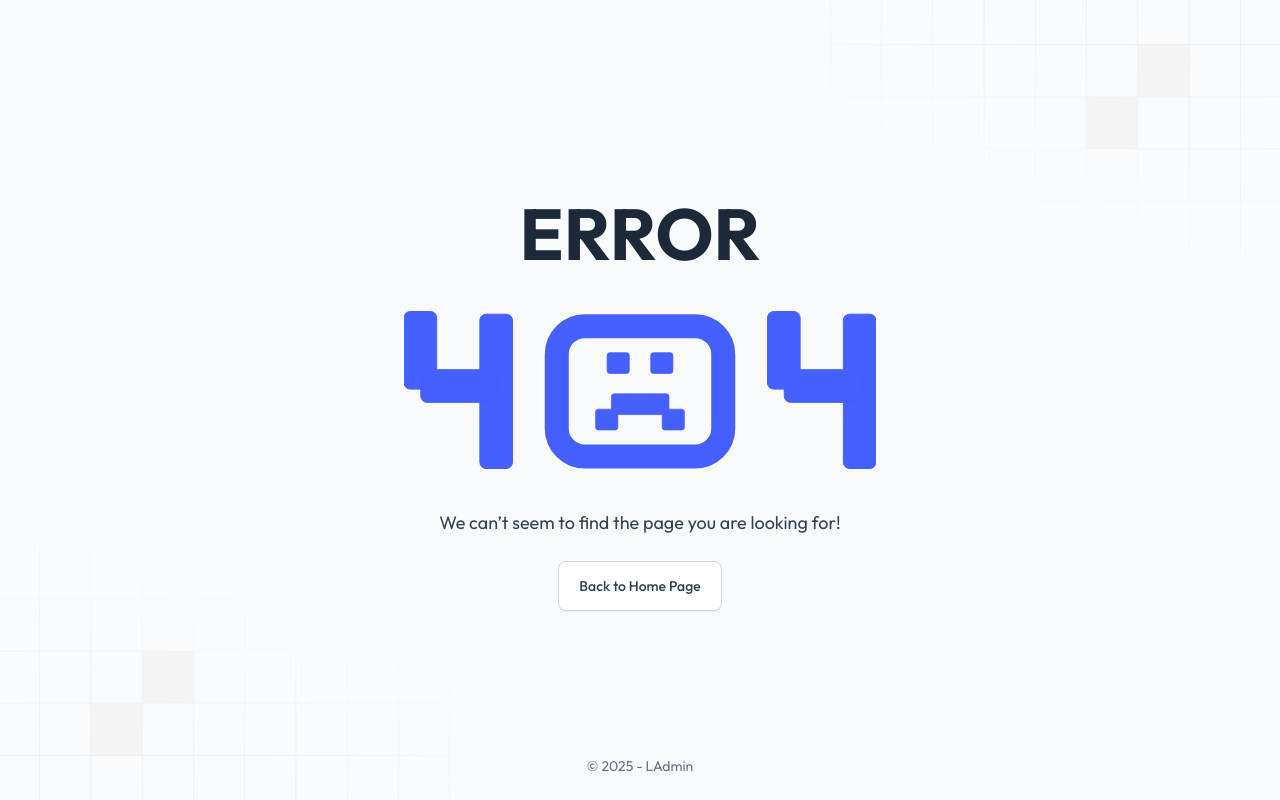
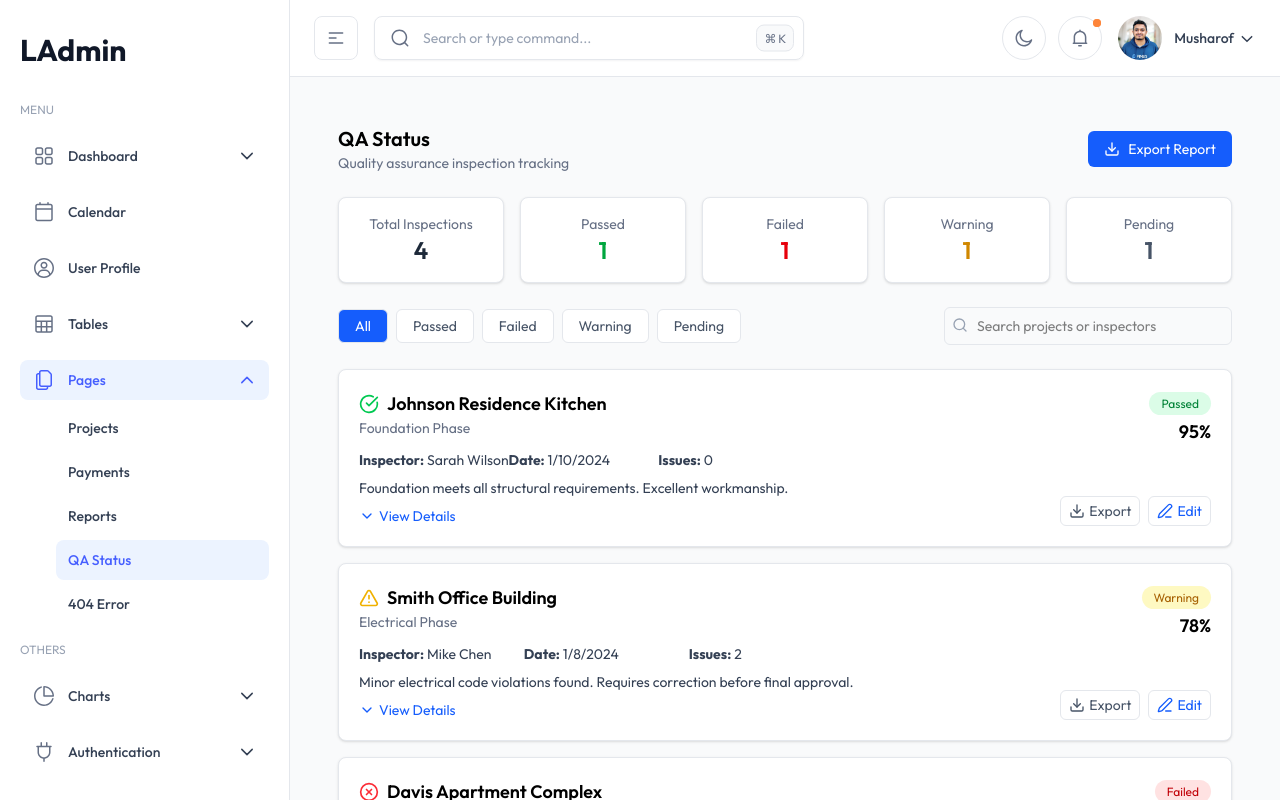
Before and after one commit to risvinmpm/LAdmin, a Next.js app: page /qastatus in a window 1280 px wide. Before the commit this address had no page. Shown: the top 800 px of the page. Built offline with nearby package versions, Linux system fonts and the light colour scheme.

Commit message:
qastastus page start

```diff
--- /dev/null
+++ b/src/app/(admin)/(others-pages)/qastatus/page.tsx
@@ -0,0 +1,277 @@
+"use client";
+
+import { useState } from "react";
+import {
+  CheckCircle,
+  AlertTriangle,
+  XCircle,
+  Clock,
+  Download,
+  Edit3,
+  Search,
+  ChevronDown,
+  ChevronUp,
+} from "lucide-react";
+
+interface ChecklistItem {
+  label: string;
+  result: string;
+}
+
+interface Inspection {
+  id: number;
+  project: string;
+  phase: string;
+  inspector: string;
+  date: string;
+  issues: number;
+  status: "Passed" | "Failed" | "Warning" | "Pending";
+  notes: string;
+  score: number;
+}
+
+const checklistTemplate: ChecklistItem[] = [
+  { label: "General Cleanliness", result: "Passed" },
+  { label: "Equipment Condition", result: "Passed" },
+  { label: "Safety Compliance", result: "Passed" },
+  { label: "Material Quality", result: "Passed" },
+  { label: "Documentation", result: "Passed" },
+];
+
+const inspectionsData: Inspection[] = [
+  {
+    id: 1,
+    project: "Johnson Residence Kitchen",
+    phase: "Foundation Phase",
+    inspector: "Sarah Wilson",
+    date: "1/10/2024",
+    issues: 0,
+    status: "Passed",
+    notes: "Foundation meets all structural requirements. Excellent workmanship.",
+    score: 95,
+  },
+  {
+    id: 2,
+    project: "Smith Office Building",
+    phase: "Electrical Phase",
+    inspector: "Mike Chen",
+    date: "1/8/2024",
+    issues: 2,
+    status: "Warning",
+    notes: "Minor electrical code violations found. Requires correction before final approval.",
+    score: 78,
+  },
+  {
+    id: 3,
+    project: "Davis Apartment Complex",
+    phase: "Plumbing Phase",
+    inspector: "Lisa Rodriguez",
+    date: "1/5/2024",
+    issues: 4,
+    status: "Failed",
+    notes: "Multiple plumbing violations. Work must be redone and re-inspected.",
+    score: 65,
+  },
+  {
+    id: 4,
+    project: "Wilson Retail Store",
+    phase: "HVAC Phase",
+    inspector: "John Adams",
+    date: "1/3/2024",
+    issues: 0,
+    status: "Pending",
+    notes: "Inspection scheduled next week.",
+    score: 0,
+  },
+];
+
+export default function QAStatusPage() {
+  const [filter, setFilter] = useState<"All" | "Passed" | "Failed" | "Warning" | "Pending">("All");
+  const [search, setSearch] = useState("");
+  const [expandedId, setExpandedId] = useState<number | null>(null);
+
+  const filteredInspections = inspectionsData.filter((insp) => {
+    const matchesFilter = filter === "All" || insp.status === filter;
+    const matchesSearch =
+      insp.project.toLowerCase().includes(search.toLowerCase()) ||
+      insp.inspector.toLowerCase().includes(search.toLowerCase());
+    return matchesFilter && matchesSearch;
+  });
+
+  const stats = {
+    total: inspectionsData.length,
+    passed: inspectionsData.filter((i) => i.status === "Passed").length,
+    failed: inspectionsData.filter((i) => i.status === "Failed").length,
+    warning: inspectionsData.filter((i) => i.status === "Warning").length,
+    pending: inspectionsData.filter((i) => i.status === "Pending").length,
+  };
+
+  return (
+    <div className="p-6 space-y-6">
+      {/* Header */}
+      <div className="flex justify-between items-center">
+        <div>
+          <h1 className="text-xl font-semibold">QA Status</h1>
+          <p className="text-sm text-gray-500">Quality assurance inspection tracking</p>
+        </div>
+        <button className="bg-blue-600 text-white px-4 py-2 rounded-md hover:bg-blue-700 text-sm flex items-center gap-2">
+          <Download size={16} /> Export Report
+        </button>
+      </div>
+
+      {/* Stats Summary */}
+      <div className="grid grid-cols-2 sm:grid-cols-5 gap-4">
+        <Stat label="Total Inspections" value={stats.total} />
+        <Stat label="Passed" value={stats.passed} color="text-green-600" />
+        <Stat label="Failed" value={stats.failed} color="text-red-600" />
+        <Stat label="Warning" value={stats.warning} color="text-yellow-600" />
+        <Stat label="Pending" value={stats.pending} color="text-gray-600" />
+      </div>
+
+      {/* Filters & Search */}
+      <div className="flex flex-wrap justify-between items-center gap-3">
+        <div className="flex flex-wrap gap-2">
+          {["All", "Passed", "Failed", "Warning", "Pending"].map((status) => (
+            <button
+              key={status}
+              onClick={() => setFilter(status as any)}
+              className={`px-4 py-1.5 text-sm rounded-md border ${
+                filter === status
+                  ? "bg-blue-600 text-white"
+                  : "bg-white text-gray-600 hover:bg-gray-100"
+              }`}
+            >
+              {status}
+            </button>
+          ))}
+        </div>
+
+        <div className="relative w-72">
+          <Search className="absolute left-2 top-2.5 text-gray-400 w-4 h-4" />
+          <input
+            type="text"
+            placeholder="Search projects or inspectors"
+            className="w-full pl-8 pr-3 py-2 text-sm border rounded-md focus:ring-2 focus:ring-blue-500 focus:outline-none"
+            value={search}
+            onChange={(e) => setSearch(e.target.value)}
+          />
+        </div>
+      </div>
+
+      {/* Inspection Cards */}
+      <div className="space-y-4">
+        {filteredInspections.map((insp) => (
+          <div
+            key={insp.id}
+            className="border rounded-lg p-5 bg-white shadow-sm hover:shadow-md transition"
+          >
+            <div className="flex justify-between">
+              {/* Left Info */}
+              <div>
+                <div className="flex items-center gap-2">
+                  {insp.status === "Passed" && (
+                    <CheckCircle className="text-green-500 w-5 h-5" />
+                  )}
+                  {insp.status === "Failed" && <XCircle className="text-red-500 w-5 h-5" />}
+                  {insp.status === "Warning" && (
+                    <AlertTriangle className="text-yellow-500 w-5 h-5" />
+                  )}
+                  {insp.status === "Pending" && <Clock className="text-gray-400 w-5 h-5" />}
+                  <h2 className="font-semibold text-lg">{insp.project}</h2>
+                </div>
+                <p className="text-gray-500 text-sm">{insp.phase}</p>
+
+                <div className="grid grid-cols-2 sm:grid-cols-3 text-sm mt-3 text-gray-700">
+                  <p>
+                    <strong>Inspector:</strong> {insp.inspector}
+                  </p>
+                  <p>
+                    <strong>Date:</strong> {insp.date}
+                  </p>
+                  <p>
+                    <strong>Issues:</strong> {insp.issues}
+                  </p>
+                </div>
+
+                <p className="mt-2 text-sm text-gray-700">{insp.notes}</p>
+
+                {/* View Details for all */}
+                <button
+                  onClick={() =>
+                    setExpandedId(expandedId === insp.id ? null : insp.id)
+                  }
+                  className="mt-2 text-blue-600 text-sm flex items-center gap-1"
+                >
+                  {expandedId === insp.id ? (
+                    <>
+                      <ChevronUp size={16} /> Hide Details
+                    </>
+                  ) : (
+                    <>
+                      <ChevronDown size={16} /> View Details
+                    </>
+                  )}
+                </button>
+
+                {expandedId === insp.id && (
+                  <div className="mt-3 border-t pt-3">
+                    <p className="text-sm font-medium mb-2">Quality Checklist</p>
+                    <div className="grid sm:grid-cols-2 md:grid-cols-3 gap-2">
+                      {checklistTemplate.map((item, index) => (
+                        <div
+                          key={index}
+                          className="flex justify-between items-center border rounded-md px-3 py-1 text-sm"
+                        >
+                          <span>{item.label}</span>
+                          <span className="text-green-600 font-medium">{item.result}</span>
+                        </div>
+                      ))}
+                    </div>
+                  </div>
+                )}
+              </div>
+
+              {/* Right Side */}
+              <div className="text-right flex flex-col justify-between">
+                <div>
+                  <span
+                    className={`text-xs px-3 py-1 rounded-full ${
+                      insp.status === "Passed"
+                        ? "bg-green-100 text-green-700"
+                        : insp.status === "Failed"
+                        ? "bg-red-100 text-red-700"
+                        : insp.status === "Warning"
+                        ? "bg-yellow-100 text-yellow-700"
+                        : "bg-gray-100 text-gray-600"
+                    }`}
+                  >
+                    {insp.status}
+                  </span>
+                  <p className="font-semibold text-lg mt-1">{insp.score}%</p>
+                </div>
+
+                <div className="flex justify-end gap-2 mt-3">
+                  <button className="flex items-center gap-1 text-gray-600 text-sm border px-2 py-1 rounded-md hover:bg-gray-50">
+                    <Download className="w-4 h-4" /> Export
+                  </button>
+                  <button className="flex items-center gap-1 text-blue-600 text-sm border px-2 py-1 rounded-md hover:bg-blue-50">
+                    <Edit3 className="w-4 h-4" /> Edit
+                  </button>
+                </div>
+              </div>
+            </div>
+          </div>
+        ))}
+      </div>
+    </div>
+  );
+}
+
+function Stat({ label, value, color }: { label: string; value: number; color?: string }) {
+  return (
+    <div className="bg-white border rounded-lg text-center p-4 shadow-sm">
+      <p className="text-sm text-gray-500">{label}</p>
+      <h3 className={`text-2xl font-semibold ${color || "text-gray-800"}`}>{value}</h3>
+    </div>
+  );
+}
--- a/src/layout/AppSidebar.tsx
+++ b/src/layout/AppSidebar.tsx
@@ -60,6 +60,7 @@ const navItems: NavItem[] = [
       { name: "Projects", path: "/projects", pro: false },
       { name: "Payments", path: "/payments", pro: false },
       { name: "Reports", path: "/reports", pro: false },
+      { name: "QA Status", path: "/qastatus", pro: false },
       { name: "404 Error", path: "/error-404", pro: false },
     ],
   },
```
